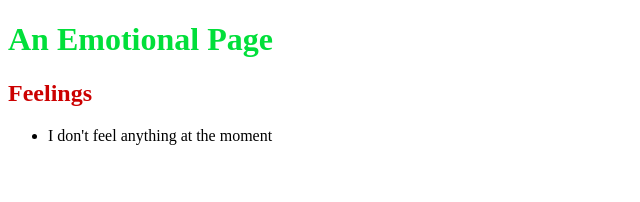
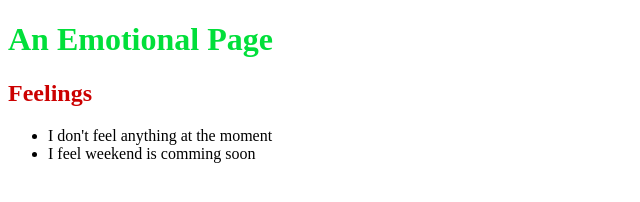
Before and after one commit to JQhub/git_halm_training, a plain HTML site: page index.html in a window 1280 px wide. Shown: the whole page, without its empty margins (0-640 px from the left). Drawn offline with Linux system fonts and the light colour scheme.

Commit message:
Update index.html
Weekend

```diff
--- a/index.html
+++ b/index.html
@@ -9,6 +9,7 @@
   <h2 style ="color: #C00">Feelings</h2>
   <ul>
     <li>I don't feel anything at the moment</li>
+    <li>I feel weekend is comming soon</li>
   </ul>
 </body>
 </html>
```
